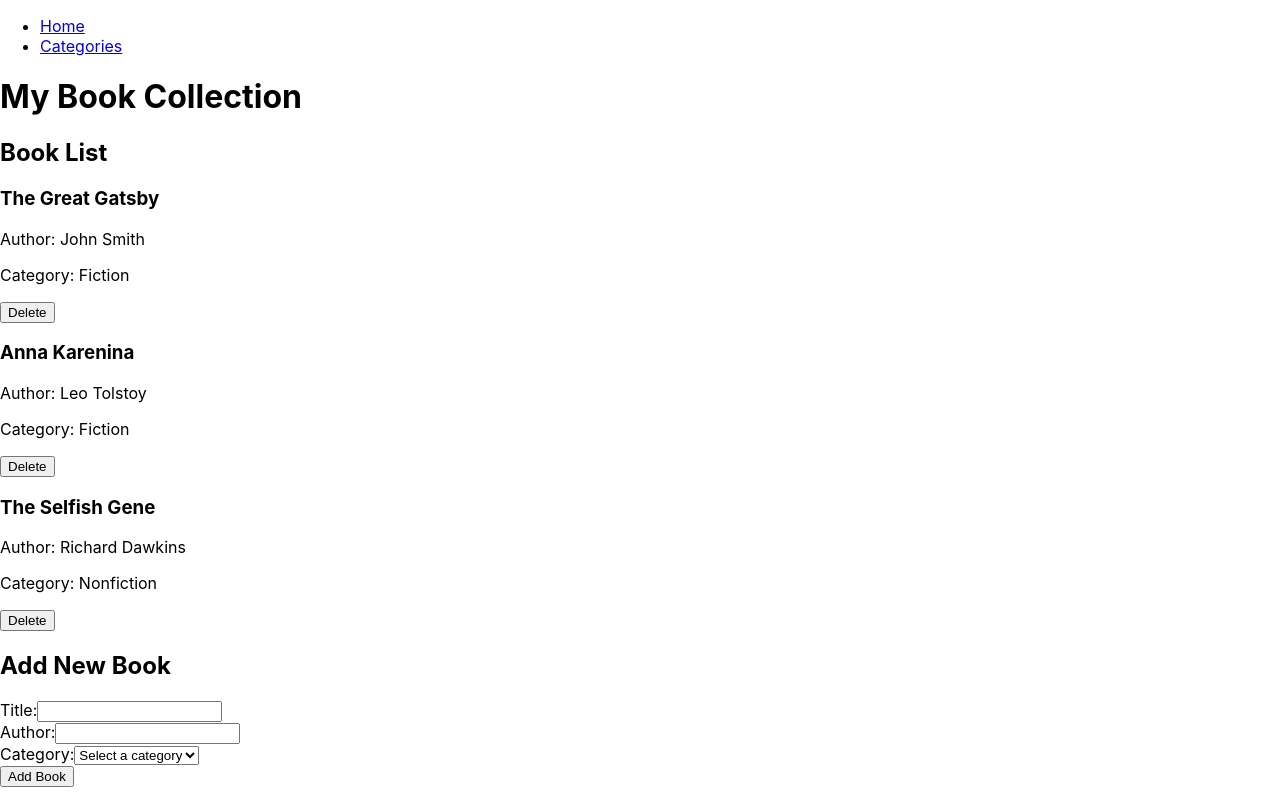
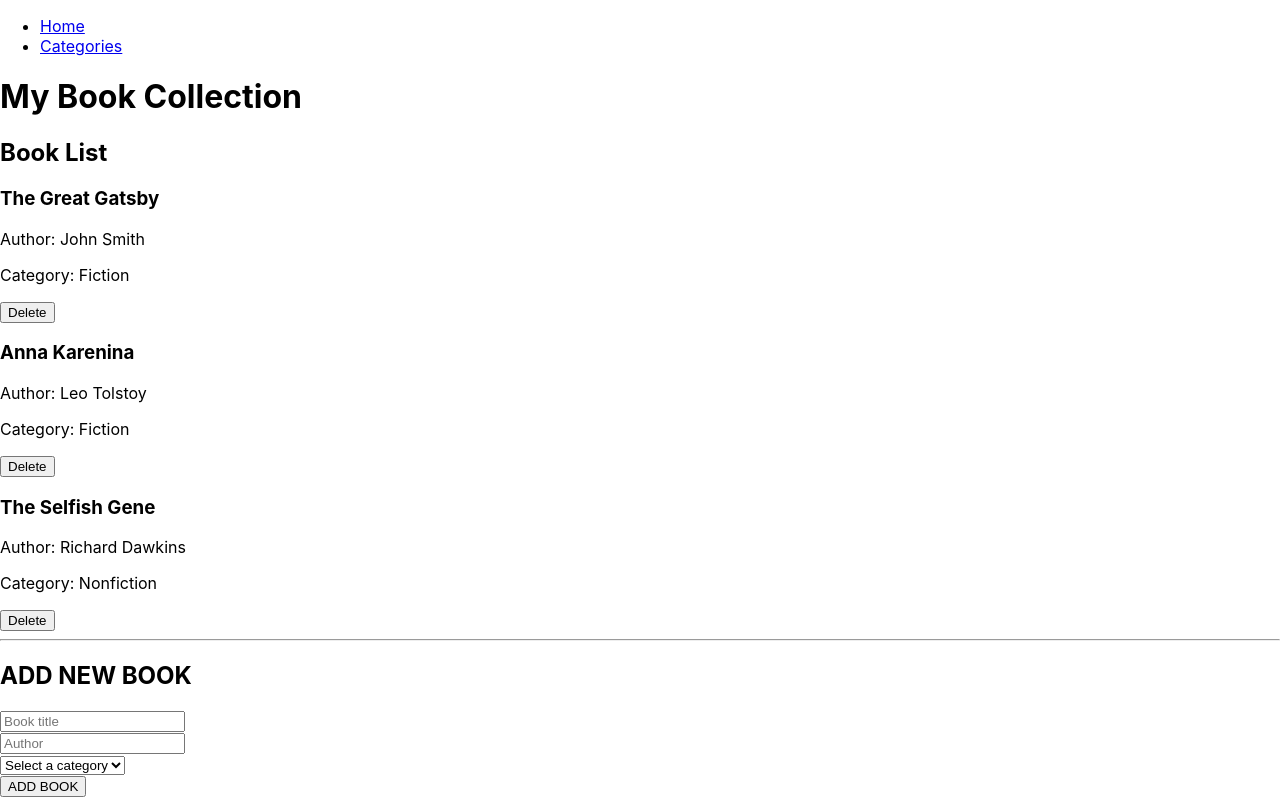
Before and after one commit to Khaled-Alaa-1/Book-store, a React (Create React App) app: page / in a window 1280 px wide. Built offline with nearby package versions, Linux system fonts and the light colour scheme.

Commit message:
Update bookform.js

```diff
--- a/src/components/bookform.js
+++ b/src/components/bookform.js
@@ -1,19 +1,20 @@
 import React, { useState } from 'react';
 import { useDispatch } from 'react-redux';
 import { addBook } from '../redux/books/booksSlice';
-
 function BookForm() {
   const [title, setTitle] = useState('');
   const [author, setAuthor] = useState('');
   const [category, setCategory] = useState('');
   const dispatch = useDispatch();
-
-  const categoryOptions = ['Fiction', 'Action', 'Nonfiction', 'Comedy'];
-
+  const categoryOptions = [
+    { id: '1', value: 'Fiction' },
+    { id: '2', value: 'Action' },
+    { id: '3', value: 'Nonfiction' },
+    { id: '4', value: 'Comedy' },
+  ];
   const handleSubmit = (e) => {
     e.preventDefault();
     const newBook = {
-      item_id: `item${Date.now()}`,
       title,
       author,
       category,
@@ -25,13 +26,14 @@ function BookForm() {
   };
 
   return (
-    <div>
-      <h2>Add New Book</h2>
+    <div className="form-div">
+      <hr />
+      <h2>ADD NEW BOOK</h2>
       <form onSubmit={handleSubmit}>
         <div>
           <label htmlFor="title-input">
-            Title:
             <input
+              placeholder="Book title"
               type="text"
               id="title-input"
               value={title}
@@ -41,8 +43,8 @@ function BookForm() {
         </div>
         <div>
           <label htmlFor="author-input">
-            Author:
             <input
+              placeholder="Author"
               type="text"
               id="author-input"
               value={author}
@@ -52,22 +54,21 @@ function BookForm() {
         </div>
         <div>
           <label htmlFor="category-select">
-            Category:
             <select
               id="category-select"
               value={category}
               onChange={(e) => setCategory(e.target.value)}
             >
               <option value="">Select a category</option>
-              {categoryOptions.map((category) => (
-                <option key={category} value={category}>
-                  {category}
+              {categoryOptions.map((option) => (
+                <option key={option.id} value={option.value}>
+                  {option.value}
                 </option>
               ))}
             </select>
           </label>
         </div>
-        <button type="submit">Add Book</button>
+        <button type="submit">ADD BOOK</button>
       </form>
     </div>
   );
```
